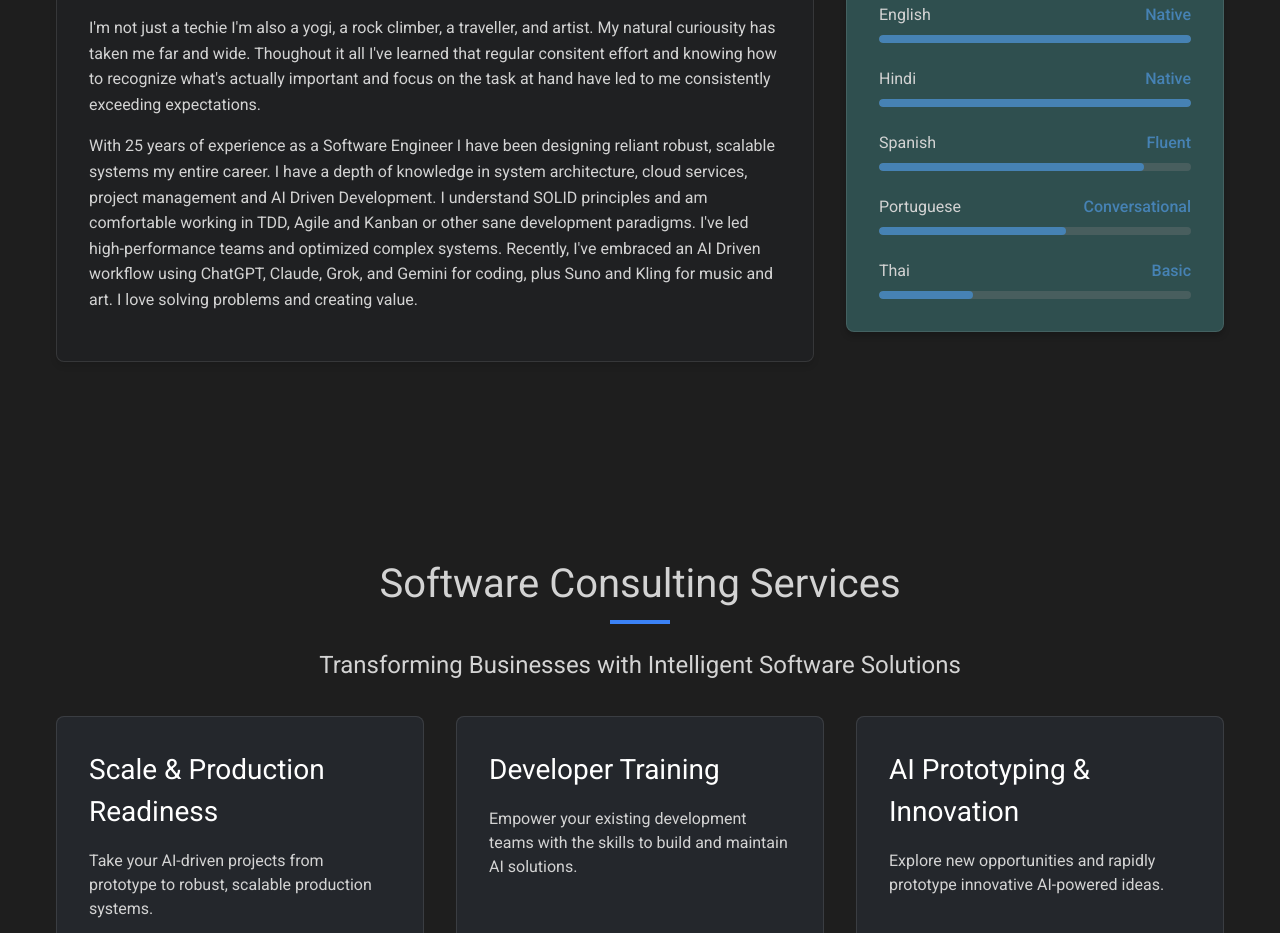
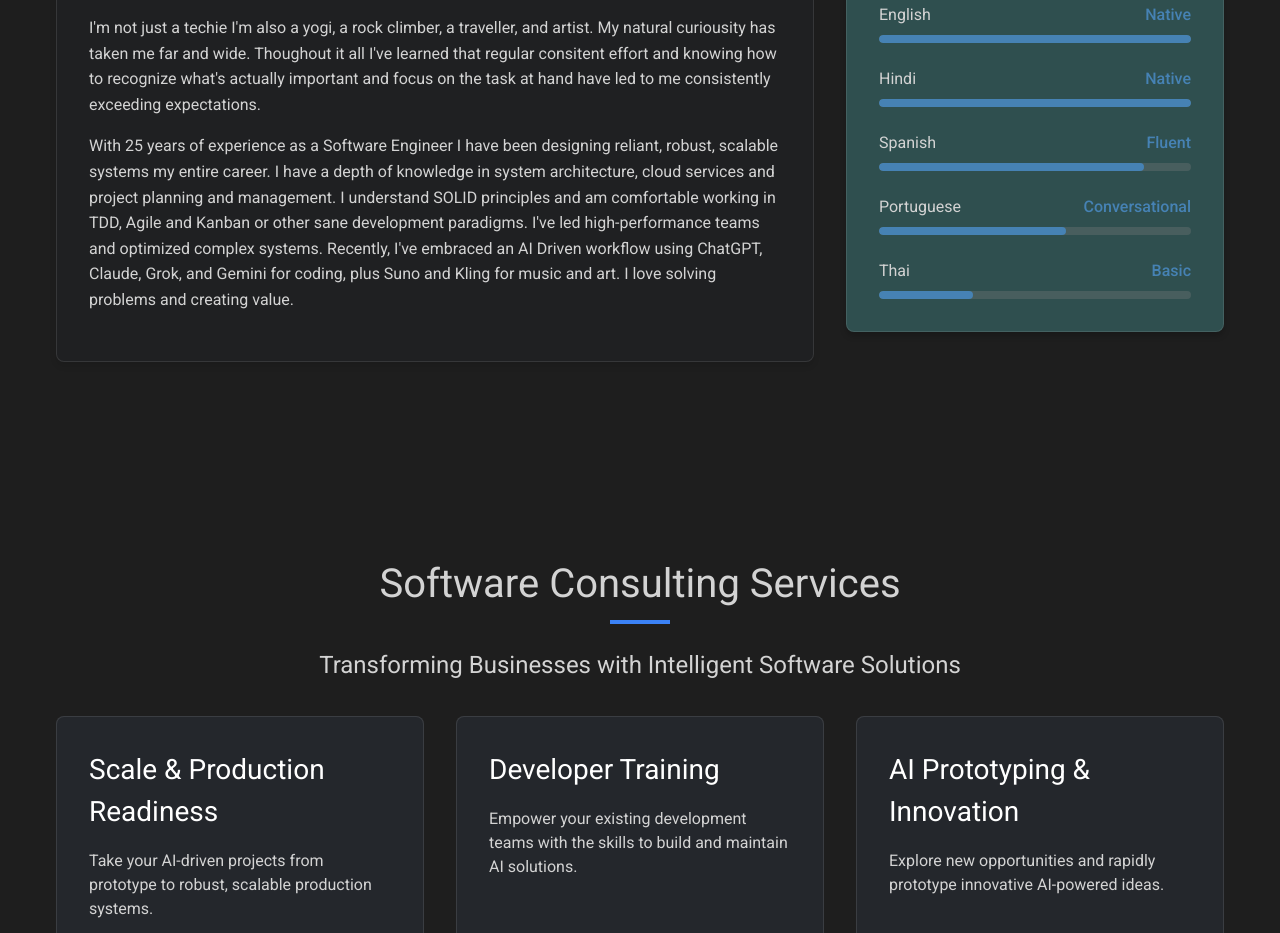
Before and after one commit to callmealias/callmealias.github.io, a Next.js app: page / in a window 1280 px wide. Shown: the part 1100-2033 px from the top of the page. Built offline with nearby package versions, Linux system fonts and the light colour scheme.

Commit message:
new About text

```diff
--- a/components/About.js
+++ b/components/About.js
@@ -26,7 +26,7 @@ export default function About() {
               I&apos;m not just a techie I&apos;m also a yogi, a rock climber, a traveller, and artist. My natural curiousity has taken me far and wide. Thoughout it all I've learned that regular consitent effort and knowing how to recognize what&apos;s actually important and focus on the task at hand have led to me consistently exceeding expectations.
             </p>
             <p>
-              With 25 years of experience as a Software Engineer I have been designing reliant robust, scalable systems my entire career. I have a depth of knowledge in system architecture, cloud services, project management and AI Driven Development. I understand SOLID principles and am comfortable working in TDD, Agile and Kanban or other sane development paradigms. I&apos;ve led high-performance teams and optimized complex systems. Recently, I&apos;ve embraced an AI Driven workflow using ChatGPT, Claude, Grok, and Gemini for coding, plus Suno and Kling for music and art. I love solving problems and creating value.
+              With 25 years of experience as a Software Engineer I have been designing reliant, robust, scalable systems my entire career. I have a depth of knowledge in system architecture, cloud services and project planning and management. I understand SOLID principles and am comfortable working in TDD, Agile and Kanban or other sane development paradigms. I&apos;ve led high-performance teams and optimized complex systems. Recently, I&apos;ve embraced an AI Driven workflow using ChatGPT, Claude, Grok, and Gemini for coding, plus Suno and Kling for music and art. I love solving problems and creating value.
             </p>
           </motion.div>
 
```
